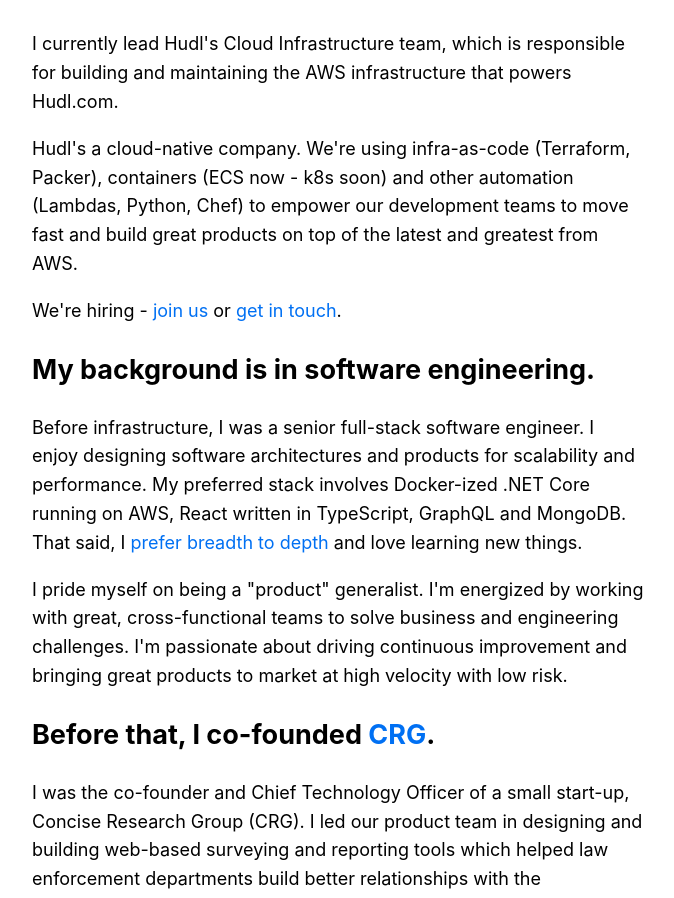
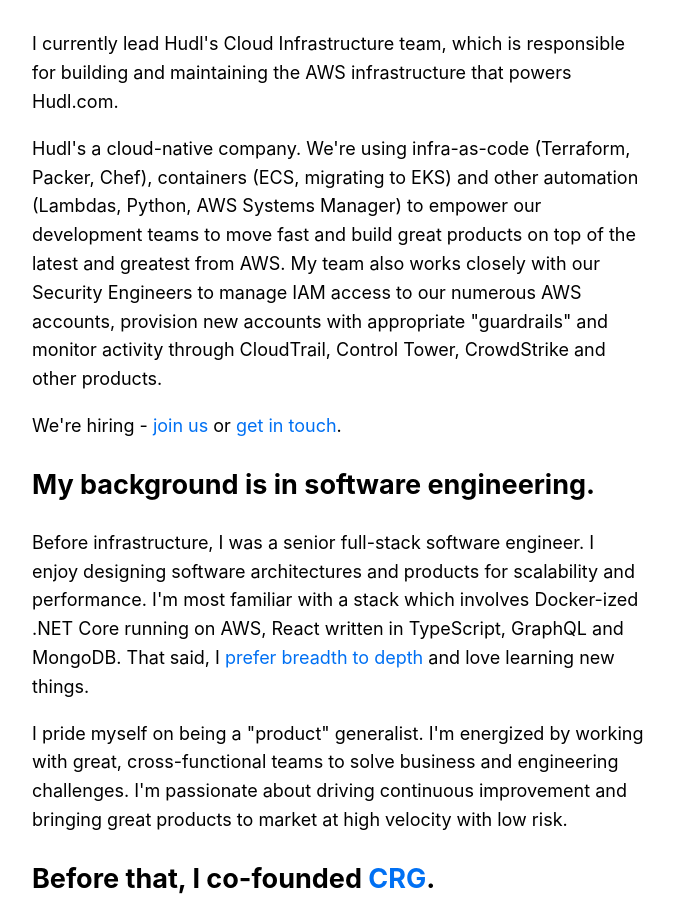
Before and after one commit to dnordgren/blog.dereknordgren.com, a Next.js app in the folder nextjs-blog/: page /posts/about-me in a window 1280 px wide. Shown: the part 420-1318 px from the top of the page, without its empty margins (302-976 px from the left). Built offline with nearby package versions, Linux system fonts and the light colour scheme.

Commit message:
Sync website About Me with LinkedIn About.

```diff
--- a/nextjs-blog/pages/posts/about-me.tsx
+++ b/nextjs-blog/pages/posts/about-me.tsx
@@ -27,9 +27,15 @@
         </p>
         <p>
           Hudl's a cloud-native company. We're using infra-as-code (Terraform,
-          Packer), containers (ECS now - k8s soon) and other automation
-          (Lambdas, Python, Chef) to empower our development teams to move fast
-          and build great products on top of the latest and greatest from AWS.
+          Packer, Chef), containers (ECS, migrating to EKS) and other automation
+          (Lambdas, Python, AWS Systems Manager) to empower our development
+          teams to move fast and build great products on top of the latest and
+          greatest from AWS.
+
+          My team also works closely with our Security Engineers to manage IAM
+          access to our numerous AWS accounts, provision new accounts with
+          appropriate "guardrails" and monitor activity through CloudTrail,
+          Control Tower, CrowdStrike and other products.
         </p>
         <p>
           We're hiring -{' '}
@@ -55,9 +61,9 @@
         <p>
           Before infrastructure, I was a senior full-stack software engineer. I
           enjoy designing software architectures and products for scalability
-          and performance. My preferred stack involves Docker-ized .NET Core
-          running on AWS, React written in TypeScript, GraphQL and MongoDB. That
-          said, I{' '}
+          and performance. I'm most familiar with a stack which involves
+          Docker-ized .NET Core running on AWS, React written in TypeScript,
+          GraphQL and MongoDB. That said, I{' '}
           <a
             href="https://nested.substack.com/p/short-fat-engineers-are-undervalued"
             target="_blank"
```
